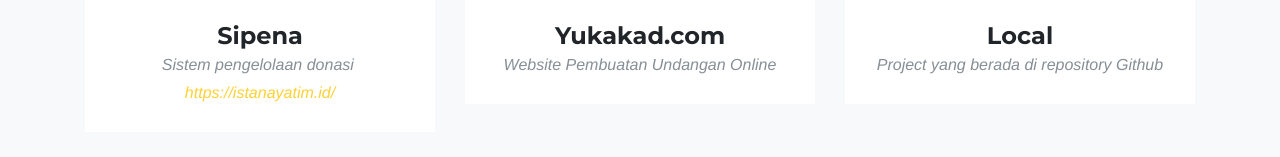
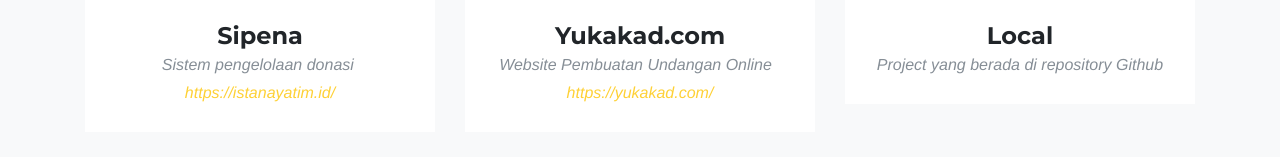
Before and after one commit to normen-zzz/norman-ardian, a plain HTML site: page index.html in a window 1280 px wide. Shown: the part 1914-2071 px from the top of the page. Drawn offline with nearby package versions, Linux system fonts and the light colour scheme; a web font is replaced by a local one.

Commit message:
Update index.html

```diff
--- a/index.html
+++ b/index.html
@@ -140,7 +140,11 @@
 						</a>
 						<div class="portfolio-caption">
 							<h4>Yukakad.com</h4>
-							<p class="text-muted">Website Pembuatan Undangan Online</p>
+							<p class="text-muted">
+								Website Pembuatan Undangan Online &nbsp;<br /><em>
+									<a href="https://yukakad.com/">https://yukakad.com/</a> </em
+								><br />
+							</p>
 						</div>
 					</div>
 					<div class="col-sm-6 col-md-4 portfolio-item">
```
